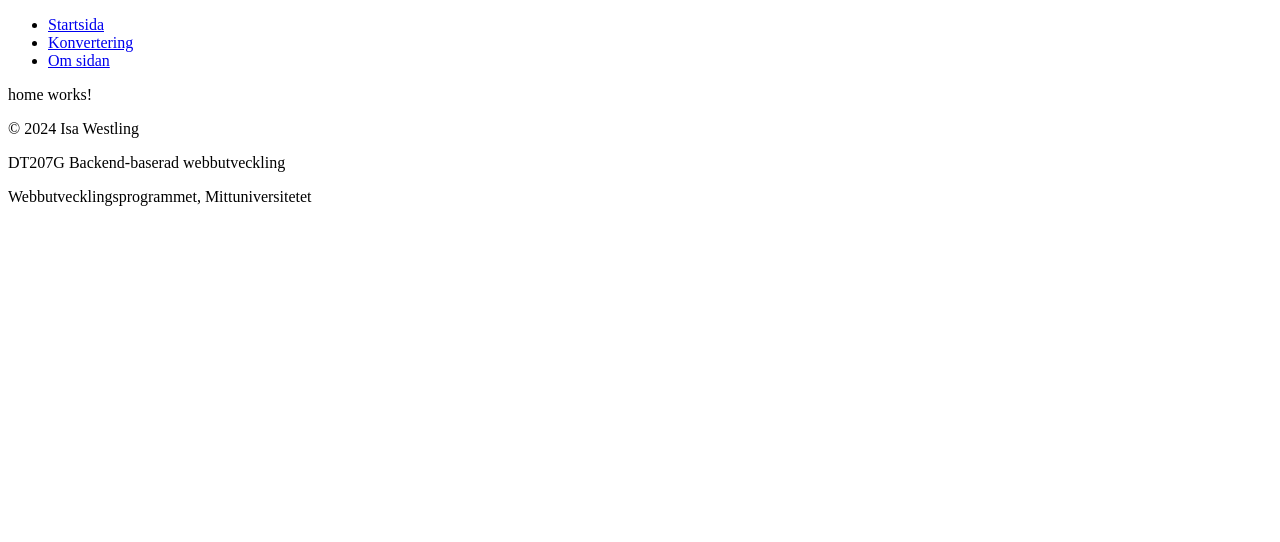
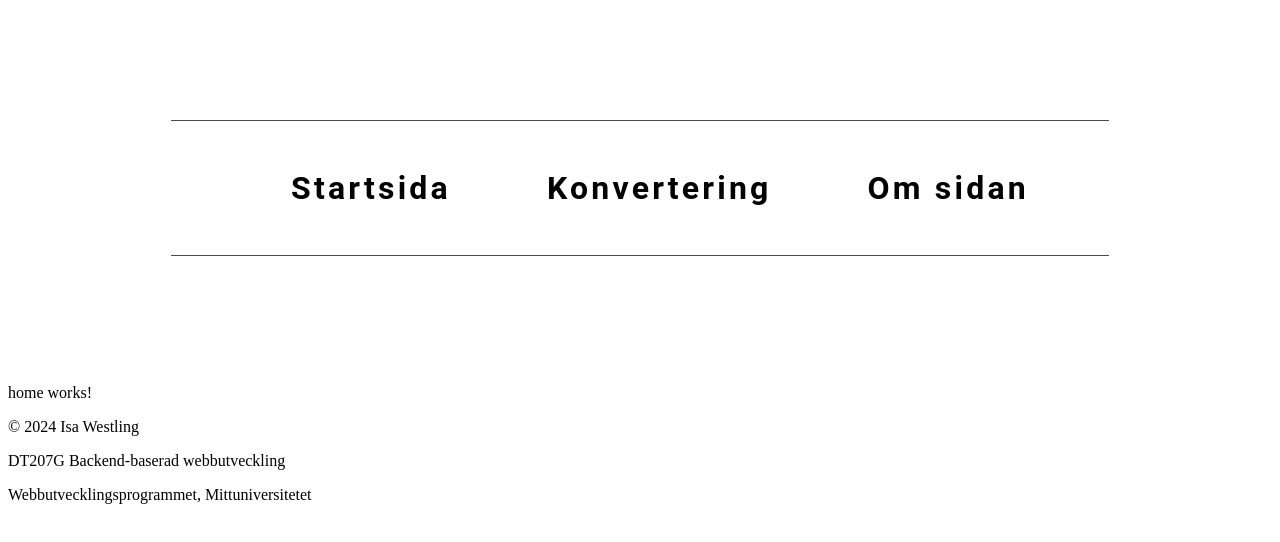
Before and after one commit to iswe2301/typescript-moment3, an Angular app: page /home in a window 1280 px wide. Shown: the top 542 px of the page. Built offline with nearby package versions, Linux system fonts and the light colour scheme.

Commit message:
Importerat partial för abstracts, lagt in scss för header, nav och "active"-klass till länkar.

```diff
--- a/src/app/header/header.component.scss
+++ b/src/app/header/header.component.scss
@@ -0,0 +1,48 @@
+@use '../../styles/abstracts';
+
+// Header
+header {
+    display: flex;
+    flex-direction: column;
+    justify-content: center;
+    align-items: center;
+    padding: 2rem;
+
+    img {
+      max-width: 1200px;
+    }
+  }
+
+  // Nav
+  nav {
+    display: flex;
+    justify-content: center;
+    border-top: 1px solid abstracts.$nav-color;
+    border-bottom: 1px solid abstracts.$nav-color;
+    margin: 5rem 10% 5rem 10%;
+    padding: 2rem;
+
+    ul {
+      display: flex;
+
+      li {
+        list-style-type: none;
+        margin: 0 1rem;
+
+        a {
+          @extend %nav-style;
+        }
+      }
+    }
+  }
+
+  // Klass för aktiv-länk
+  .active {
+    color: abstracts.$link-color;
+    text-decoration: underline;
+    text-decoration-color: abstracts.$basic-black;
+    text-underline-offset: 0.5rem;
+    background-color: abstracts.$bg-color-white;
+    padding: 0.5rem 1rem 1rem 1rem;
+    border-radius: 5px;
+  }
```
